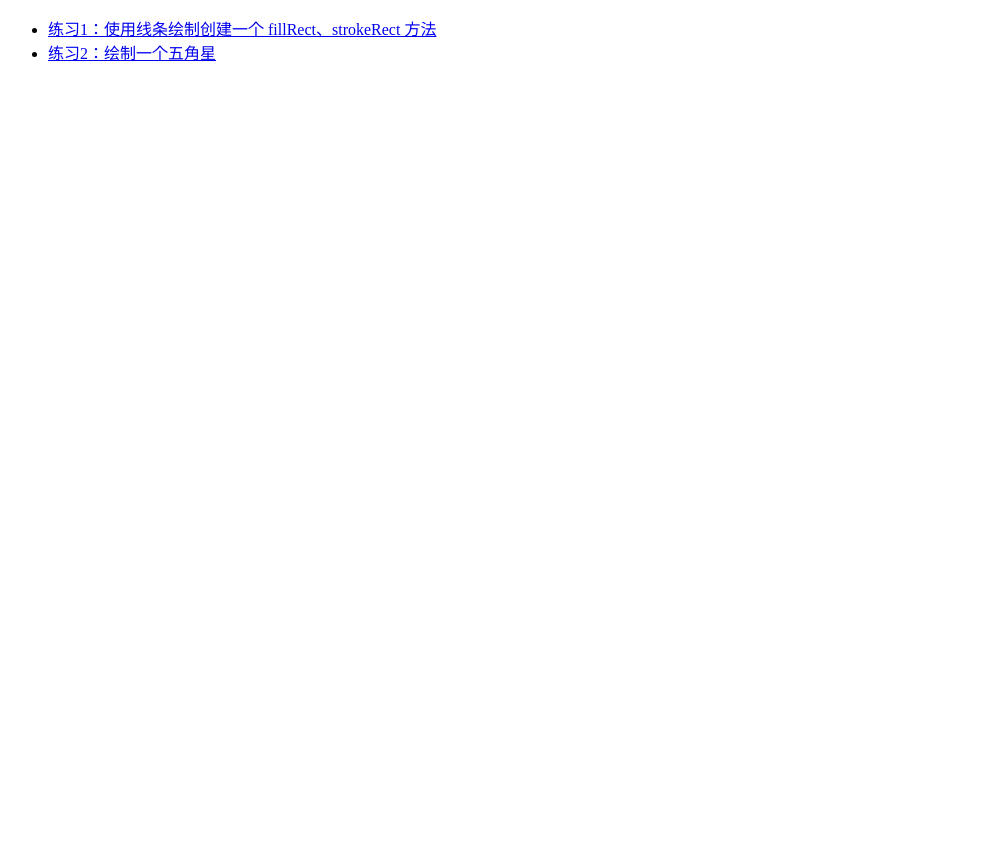
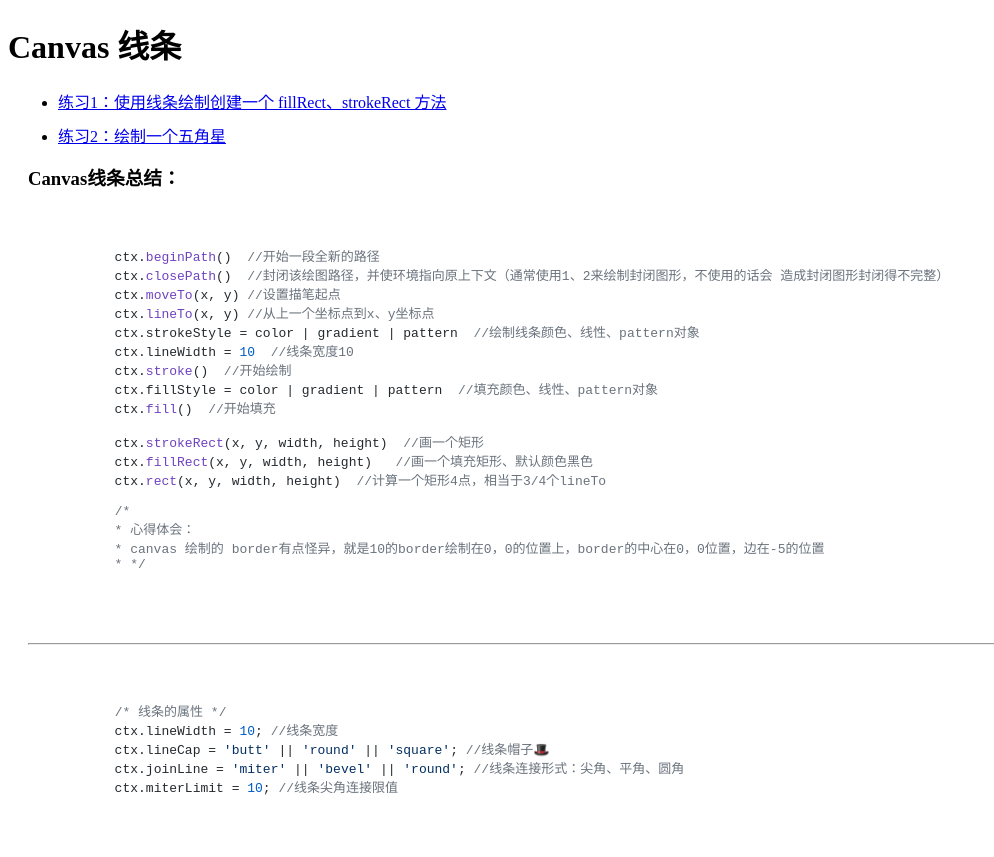
Before and after one commit to singingBoy/game, a plain HTML site: page canvas/index.html in a window 1280 px wide. Shown: the whole page, without its empty margins (0-994 px from the left). Before the commit the page ends 800 px from the top, so only its background shows below. Drawn offline with nearby package versions, Linux system fonts and the light colour scheme.

Commit message:
Leaning Canvas

```diff
--- a/canvas/index.html
+++ b/canvas/index.html
@@ -4,12 +4,14 @@
     <meta charset="UTF-8">
     <title>Canvas Leaning</title>
     <style type="text/css">
-        div{
-            display: inline-block;
-        }
+        li{margin: 10px;}
+        h3{text-indent: 20px;margin: 0;}
+        hr{margin: 0 20px;}
     </style>
+    <link href="https://cdn.bootcss.com/highlight.js/9.12.0/styles/github.min.css" rel="stylesheet">
 </head>
 <body>
+<h1> Canvas 线条 </h1>
 <ul>
     <li>
         <a href="./src/example1">练习1：使用线条绘制创建一个 fillRect、strokeRect 方法</a>
@@ -18,5 +20,45 @@
         <a href="./src/example2">练习2：绘制一个五角星</a>
     </li>
 </ul>
+<h3>Canvas线条总结：</h3>
+<section>
+    <pre>
+        <code class="javascript">
+            ctx.beginPath()  //开始一段全新的路径
+            ctx.closePath()  //封闭该绘图路径，并使环境指向原上下文（通常使用1、2来绘制封闭图形，不使用的话会 造成封闭图形封闭得不完整）
+            ctx.moveTo(x, y) //设置描笔起点
+            ctx.lineTo(x, y) //从上一个坐标点到x、y坐标点
+            ctx.strokeStyle = color | gradient | pattern  //绘制线条颜色、线性、pattern对象
+            ctx.lineWidth = 10  //线条宽度10
+            ctx.stroke()  //开始绘制
+            ctx.fillStyle = color | gradient | pattern  //填充颜色、线性、pattern对象
+            ctx.fill()  //开始填充
+
+            ctx.strokeRect(x, y, width, height)  //画一个矩形
+            ctx.fillRect(x, y, width, height)   //画一个填充矩形、默认颜色黑色
+            ctx.rect(x, y, width, height)  //计算一个矩形4点，相当于3/4个lineTo
+
+            /*
+            * 心得体会：
+            * canvas 绘制的 border有点怪异，就是10的border绘制在0，0的位置上，border的中心在0，0位置，边在-5的位置
+            * */
+        </code>
+    </pre>
+    <hr />
+    <pre>
+        <code class="javascript">
+            /* 线条的属性 */
+            ctx.lineWidth = 10; //线条宽度
+            ctx.lineCap = 'butt' || 'round' || 'square'; //线条帽子🎩
+            ctx.joinLine = 'miter' || 'bevel' || 'round'; //线条连接形式：尖角、平角、圆角
+            ctx.miterLimit = 10; //线条尖角连接限值
+        </code>
+    </pre>
+</section>
 </body>
+<script src="https://cdn.bootcss.com/highlight.js/9.12.0/highlight.min.js"></script>
+<script src="https://cdn.bootcss.com/highlight.js/9.12.0/languages/javascript.min.js"></script>
+<script>
+    hljs.initHighlightingOnLoad();
+</script>
 </html>
```
Lines whose indentation alone changed are shown as unchanged.
